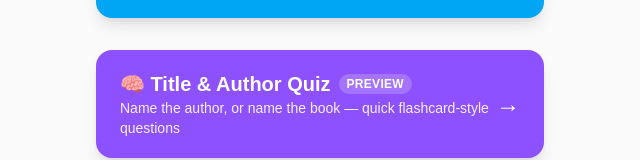
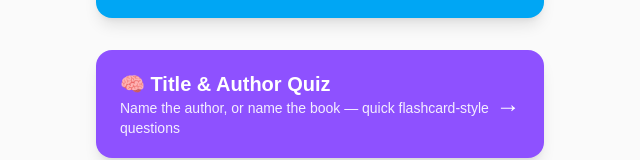
Before and after one commit to ozbaya/battle_of_the_books, a Next.js app: page / in a window 1280 px wide. Shown: the part 486-646 px from the top of the page, without its empty margins (320-960 px from the left). Built offline with nearby package versions, Linux system fonts and the light colour scheme.

Commit message:
Remove the "Preview" badge from the Title & Author Quiz card
Co-Authored-By: Claude Sonnet 5 <noreply@anthropic.com>

```diff
--- a/src/app/page.tsx
+++ b/src/app/page.tsx
@@ -83,10 +83,7 @@ export default function HomePage() {
         className="flex w-full max-w-md items-center justify-between rounded-2xl bg-violet-500 px-6 py-5 text-left text-white shadow-lg transition-transform hover:bg-violet-400 active:scale-95"
       >
         <span>
-          <span className="flex items-center gap-2">
-            <span className="text-xl font-black">🧠 Title &amp; Author Quiz</span>
-            <span className="rounded-full bg-white/20 px-2 py-0.5 text-xs font-bold uppercase tracking-wide">Preview</span>
-          </span>
+          <span className="block text-xl font-black">🧠 Title &amp; Author Quiz</span>
           <span className="block text-sm opacity-90">Name the author, or name the book — quick flashcard-style questions</span>
         </span>
         <span className="text-2xl" aria-hidden>
```
